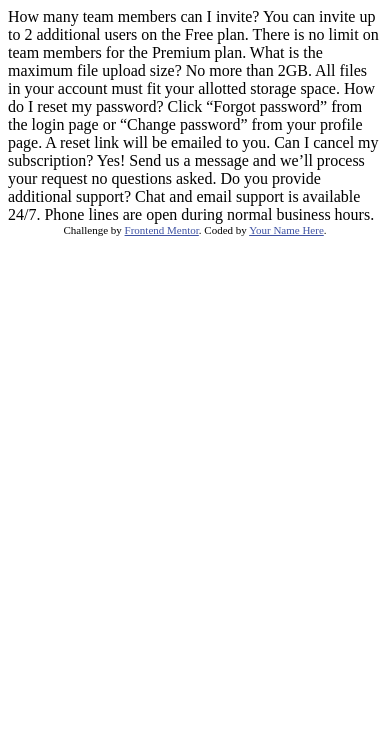
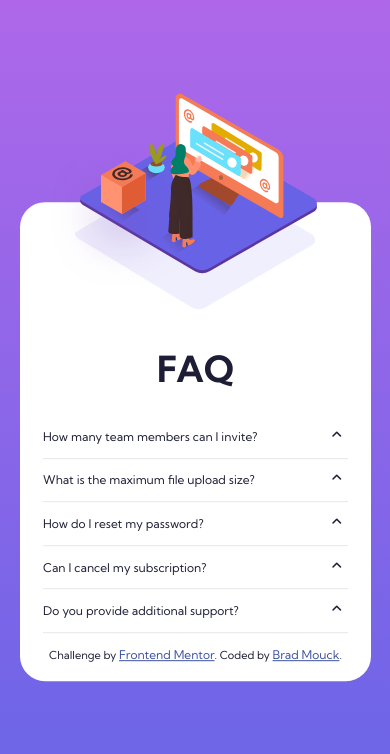
Before and after one commit to thebtm/faq-accordion-card-main, a plain HTML site: page index.html in a window 390 px wide. Drawn offline with Linux system fonts and the light colour scheme.

Commit message:
HTML CSS - saving completed Mobile format

```diff
--- /dev/null
+++ b/css/faq.css
@@ -0,0 +1,206 @@
+@charset "UTF-8";
+
+/* --- CSS Document --- */
+@import url('https://fonts.googleapis.com/css2?family=Kumbh+Sans:wght@400;700&display=swap');
+
+/* --- Global Styles --- */
+* {
+  font-family: "Kumbh Sans", Arial, Helvetica, sans-serif;
+  box-sizing: border-box;
+  color: hsl(238, 29%, 16%);
+  font-size: 12px;
+}
+
+/* --- General Styles --- */
+.attribution {
+  font-size: 11px;
+  text-align: center;
+}
+.attribution a {
+  color: hsl(228, 45%, 44%);
+}
+
+body {
+  vertical-align: middle;
+  background-image: linear-gradient(
+    to bottom,
+    hsl(273, 75%, 66%),
+    hsl(240, 73%, 65%)
+  );
+  height: 100vh;
+  position: relative;
+}
+
+#page {
+  position: absolute;
+  top: 50%;
+  transform: translateY(-50%);
+  margin: auto;
+  background-color: white;
+  border-radius: 25px;
+  padding: 0 2vw 5vw 2vw;
+  margin: 3vw;
+  width: 94%;
+}
+
+.right {
+  margin-right: 0px;
+}
+
+/* --- Header Management --- */
+header {
+  margin-top: -32.5%;
+}
+
+header img {
+  display: block;
+  margin: auto;
+
+  /* padding-bottom: 5vw; */
+}
+
+header img.foreground {
+  position: relative;
+  left: -3vw;
+}
+
+header img.background {
+  margin-top: -25%;
+}
+
+hr {
+  border: none;
+  width: 95%;
+  height: 1px;
+  color: hsl(240, 5%, 91%);
+  background-color: hsl(240, 5%, 91%);
+}
+
+/* --- Nav management --- */
+
+/* --- Grid & Flex Style --- */
+#faq {
+  display: grid;
+  grid-template-columns: auto 10%;
+}
+
+#faq h1 {
+  grid-column: 1/3;
+}
+
+#faq a {
+  grid-column: 1/2;
+}
+
+#faq i {
+  grid-column: 2/3;
+}
+
+#faq hr {
+  grid-column: 1/3;
+}
+
+#faq article {
+  grid-column: 1/3;
+}
+
+/* --- Page Content --- */
+section#faq {
+  padding: 2vw;
+}
+
+section#faq h1 {
+  text-align: center;
+  margin-left: auto;
+  margin-right: auto;
+  font-size: 3rem;
+}
+
+#faq article {
+  display: none;
+}
+
+#faq a {
+  text-decoration: none;
+}
+
+#faq a, #faq i, #faq article {
+  padding: 2vw;
+}
+
+#faq a:focus {
+  font-weight: 700;
+}
+
+#faq a:focus + i + hr + article {
+  display: block;
+  transition: opacity 600ms, visibility 600ms;
+}
+
+#faq a:focus + i {
+  transform: rotate(180deg);
+}
+
+
+/* --- Footer Style --- */
+
+/* ---Media Queries for tablet Screens */
+@media only screen and (min-width: 768px) {
+  /* --- General Styles --- */
+
+  /* --- Header Management --- */
+  header {
+    margin-top: -15%;
+  }
+
+  header img.foreground {
+    left: -2vw;
+  }
+
+  header img.background {
+    margin-top: -12.5%;
+  }
+
+  /* --- Nav management --- */
+
+  /* --- Grid Style --- */
+
+  /* --- Footer Style --- */
+}
+
+@media only screen and (min-width: 992px) {
+  /* --- General Styles --- */
+
+  /* --- Header Management --- */
+
+  /* --- Nav management --- */
+
+  /* --- Grid Style --- */
+
+  /* --- Footer Style --- */
+}
+
+/* --- Media Query to have an upper site limit */
+@media only screen and (min-width: 1200px) {
+  /* --- General Styles --- */
+
+  /* --- Header Management --- */
+
+  /* --- Nav management --- */
+
+  /* --- Grid Style --- */
+
+  /* --- Footer Style --- */
+}
+
+@media only screen and (min-width: 1440px) {
+  /* --- General Styles --- */
+
+  /* --- Header Management --- */
+
+  /* --- Nav management --- */
+
+  /* --- Grid Style --- */
+
+  /* --- Footer Style --- */
+}
--- a/index.html
+++ b/index.html
@@ -1,40 +1,70 @@
 <!DOCTYPE html>
 <html lang="en">
+
 <head>
   <meta charset="UTF-8">
-  <meta name="viewport" content="width=device-width, initial-scale=1.0"> <!-- displays site properly based on user's device -->
+  <meta name="viewport" content="width=device-width, initial-scale=1.0">
+  <script src="https://kit.fontawesome.com/674a784afd.js" crossorigin="anonymous"></script>
+  <!-- displays site properly based on user's device -->
 
   <link rel="icon" type="image/png" sizes="32x32" href="./images/favicon-32x32.png">
+
+  <link rel="stylesheet" href="css/faq.css">
 
   <title>Frontend Mentor | FAQ Accordion Card</title>
 
   <!-- Feel free to remove these styles or customise in your own stylesheet 👍 -->
   <style>
-    .attribution { font-size: 11px; text-align: center; }
-    .attribution a { color: hsl(228, 45%, 44%); }
+    /* moved to CSS file */
   </style>
 </head>
+
 <body>
-  How many team members can I invite?
+  <div id="page">
+    <header>
+      <img class="foreground" src="images/illustration-woman-online-mobile.svg" alt="fag header">
+      <img class="background" src="images/bg-pattern-mobile.svg" alt="fag header background">
+    </header>
+    <section id="faq">
+      <h1>FAQ</h1>
+      <a href="#">How many team members can I invite? </a><i class="right fas fa-angle-up"></i>
+      <hr>
+      <article>
         You can invite up to 2 additional users on the Free plan. There is no limit on
         team members for the Premium plan.
+      </article>
 
-  What is the maximum file upload size?
+      <a href="#">What is the maximum file upload size?</a><i class="right fas fa-angle-up"></i>
+      <hr>
+      <article>
         No more than 2GB. All files in your account must fit your allotted storage space.
+      </article>
 
-  How do I reset my password?
+      <a href="#">How do I reset my password?</a><i class="right fas fa-angle-up"></i>
+      <hr>
+      <article>
         Click “Forgot password” from the login page or “Change password” from your profile page.
         A reset link will be emailed to you.
+      </article>
 
-  Can I cancel my subscription?
+      <a href="#">Can I cancel my subscription?</a><i class="right fas fa-angle-up"></i>
+      <hr>
+      <article>
         Yes! Send us a message and we’ll process your request no questions asked.
+      </article>
 
-  Do you provide additional support?
+      <a href="#">Do you provide additional support?</a><i class="right fas fa-angle-up"></i>
+      <hr>
+      <article>
         Chat and email support is available 24/7. Phone lines are open during normal business hours.
+      </article>
 
-  <div class="attribution">
+    </section>
+    <footer class="attribution">
       Challenge by <a href="https://www.frontendmentor.io?ref=challenge" target="_blank">Frontend Mentor</a>.
-    Coded by <a href="#">Your Name Here</a>.
+      Coded by <a href="#">Brad Mouck</a>.
+    </footer>
   </div>
 </body>
+
 </html>
```
Also changed, not shown: 1 other file. Lines whose indentation alone changed are shown as unchanged.
